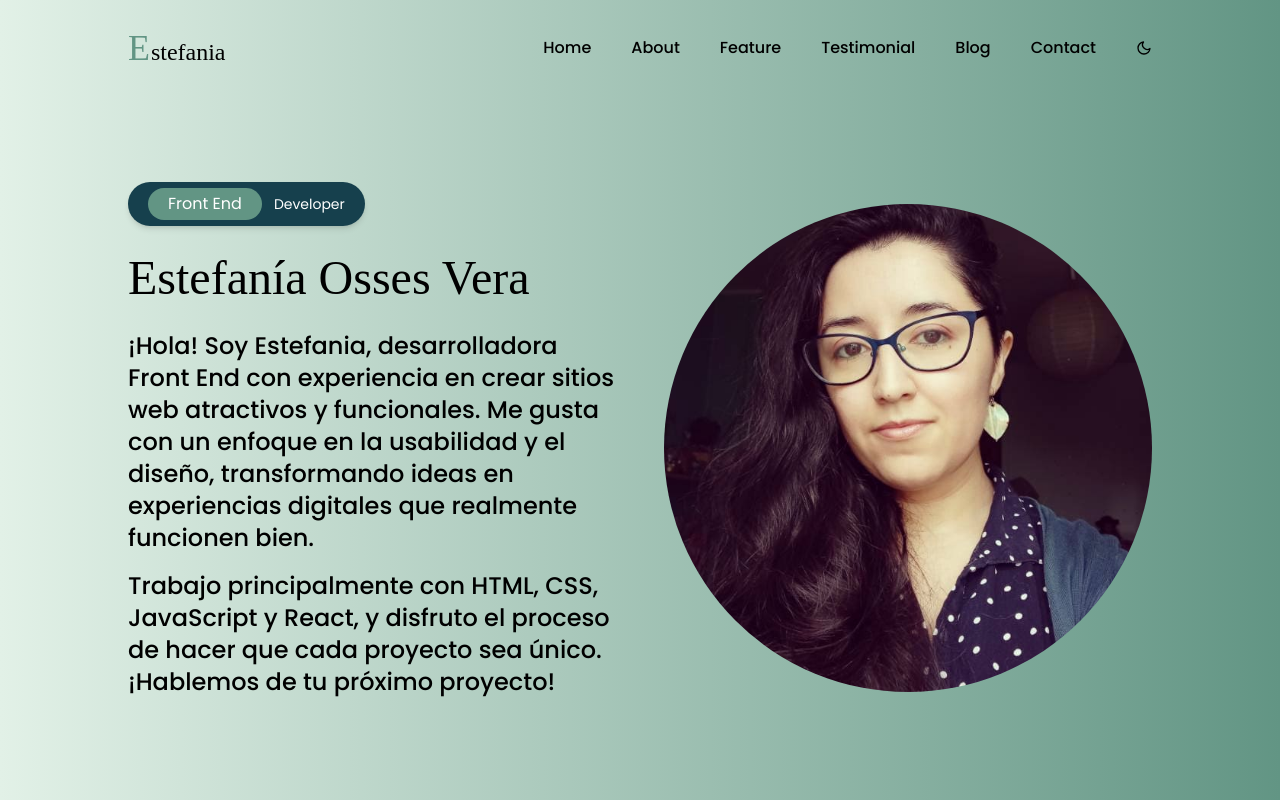
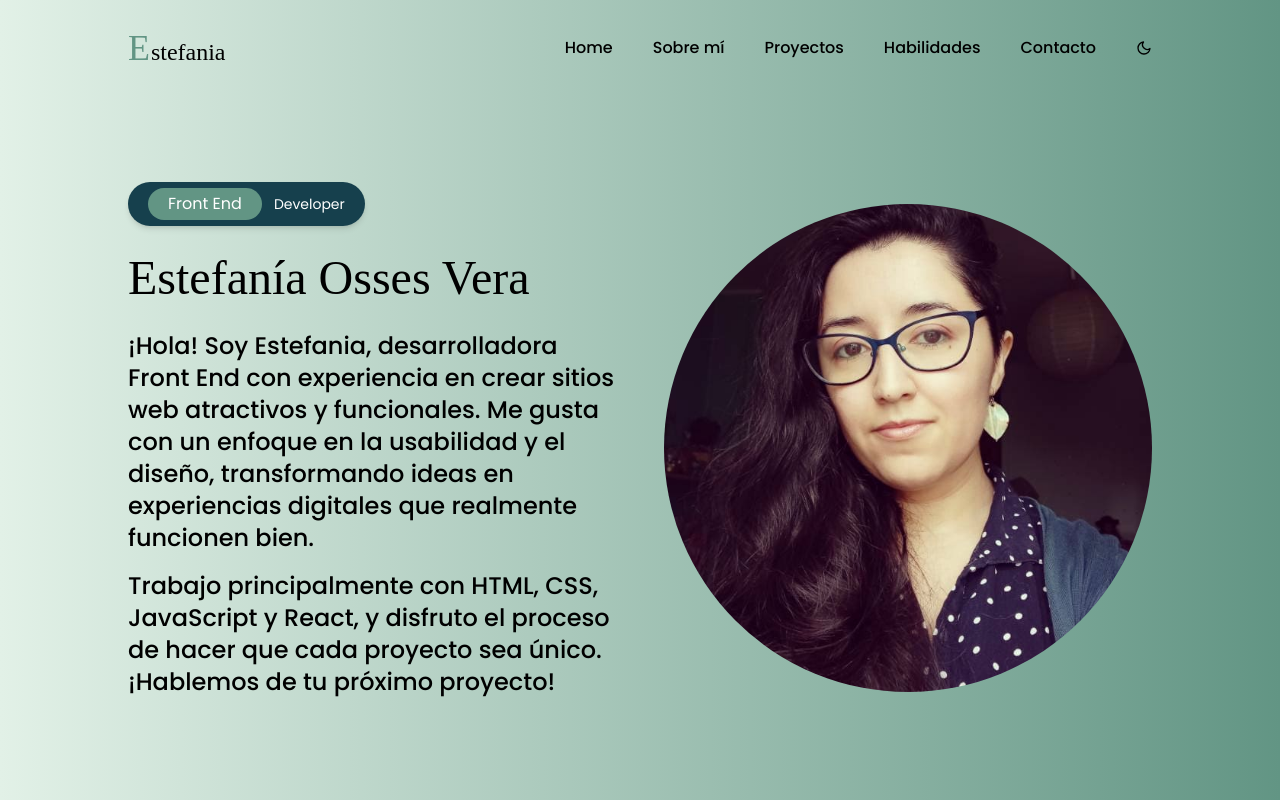
Before and after one commit to Niennis/portfolio, a Next.js app: page / in a window 1280 px wide. Shown: the top 800 px of the page. Built offline with nearby package versions, Linux system fonts and the light colour scheme; a web font is replaced by a local one.

Commit message:
fix(navbar): change routes in menu

```diff
--- a/components/Home/Feature/Feature.tsx
+++ b/components/Home/Feature/Feature.tsx
@@ -39,7 +39,7 @@ const Feature = () => {
   ]
 
   return (
-    <div className='bg-lightsage pt-20 pb-20 text-black bg-gradient-to-r from-sage to-lightsage dark:bg-gradient-to-r dark:from-darkteal dark:to-gray-900'>
+    <div id='skills' className='bg-lightsage pt-20 pb-20 text-black bg-gradient-to-r from-sage to-lightsage dark:bg-gradient-to-r dark:from-darkteal dark:to-gray-900'>
       <div className='w-[80%] mx-auto text-center'>
         <h2 className='mt-6 text-2xl md:text-3xl capitalize font-bold text-center dark:text-white playwrite-hu'>
           Tech Skills
--- a/components/Home/Footer/Footer.tsx
+++ b/components/Home/Footer/Footer.tsx
@@ -5,7 +5,7 @@ import { IoMdMail } from "react-icons/io";
 
 const Footer = () => {
   return (
-    <div className='bg-white py-10 dark:bg-gray-900'>
+    <div id='contact' className='bg-white py-10 dark:bg-gray-900'>
       <div className='w-[90%] mx-auto px-4 sm:px-6 lg:px-8'>
         <div className='grid grid-cols-1 md:grid-cols-3 lg:grid-cols-3 gap-8'>
           {/* Logo and description */}
--- a/components/Home/Hero/Hero.tsx
+++ b/components/Home/Hero/Hero.tsx
@@ -3,7 +3,7 @@ import React from 'react'
 
 const Hero = () => {
   return (
-    <div className='w-full pt-[4vh] md:pt-[12vh] h-screen
+    <div id='about' className='w-full pt-[4vh] md:pt-[12vh] h-screen
      bg-gradient-to-l from-sage to-lightsage
      dark:bg-gradient-to-r dark:from-darkteal dark:to-gray-900'>
       <div className='flex justify-center flex-col w-[90%] sm:w-[80%] h-full mx-auto'>
--- a/components/Home/Projects/Projects.tsx
+++ b/components/Home/Projects/Projects.tsx
@@ -81,7 +81,7 @@ const projectsData = [
 
 const Projects = () => {
   return (
-    <div className='pt-24 pb-16 dark:bg-gray-900 bg-lightsage'>
+    <div className='pt-24 pb-16 dark:bg-gray-900 bg-lightsage' id='projects'>
       <div className='w-[95%] sm:w-[80%] mx-auto items-center grid grid-cols-1 lg:grid-cols-2 gap-10'>
         {projectsData.map((project, idx) => {
           const isImageLeft = idx % 2 === 0;
--- a/constant/Constant.ts
+++ b/constant/Constant.ts
@@ -6,27 +6,22 @@ export const navLinks = [
   },
   {
     id: 2,
-    url:  '#',
-    label: 'About'
+    url:  '#about',
+    label: 'Sobre mí'
   },
   {
     id: 3,
-    url:  '#',
-    label: 'Feature'
+    url:  '#projects',
+    label: 'Proyectos'
   },
   {
     id: 4,
-    url:  '#',
-    label: 'Testimonial'
+    url:  '#skills',
+    label: 'Habilidades'
   },
   {
     id: 5,
-    url:  '#',
-    label: 'Blog'
-  },
-  {
-    id: 6,
-    url:  '#',
-    label: 'Contact'
+    url:  '#contact',
+    label: 'Contacto'
   },
 ]
```
